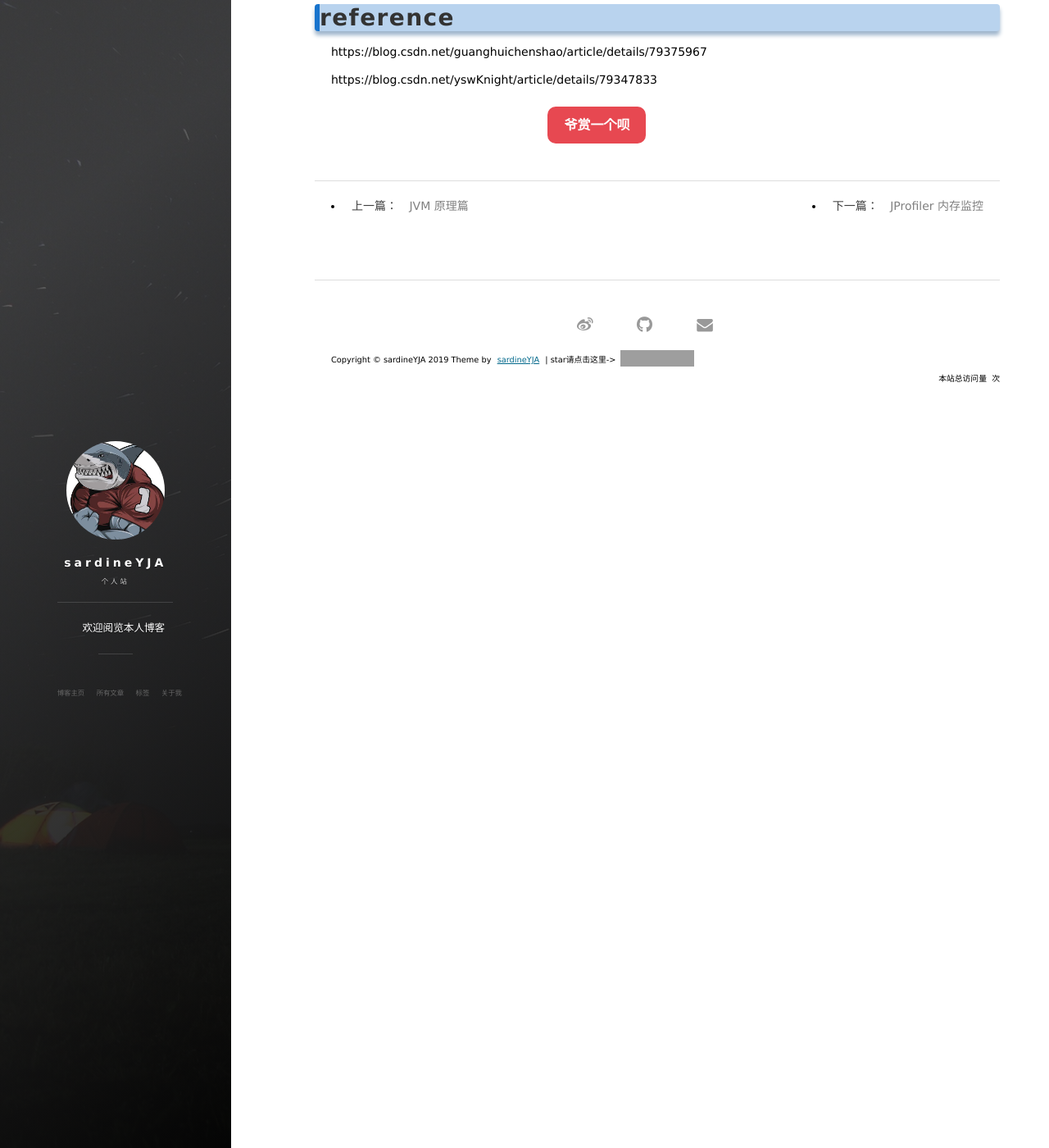
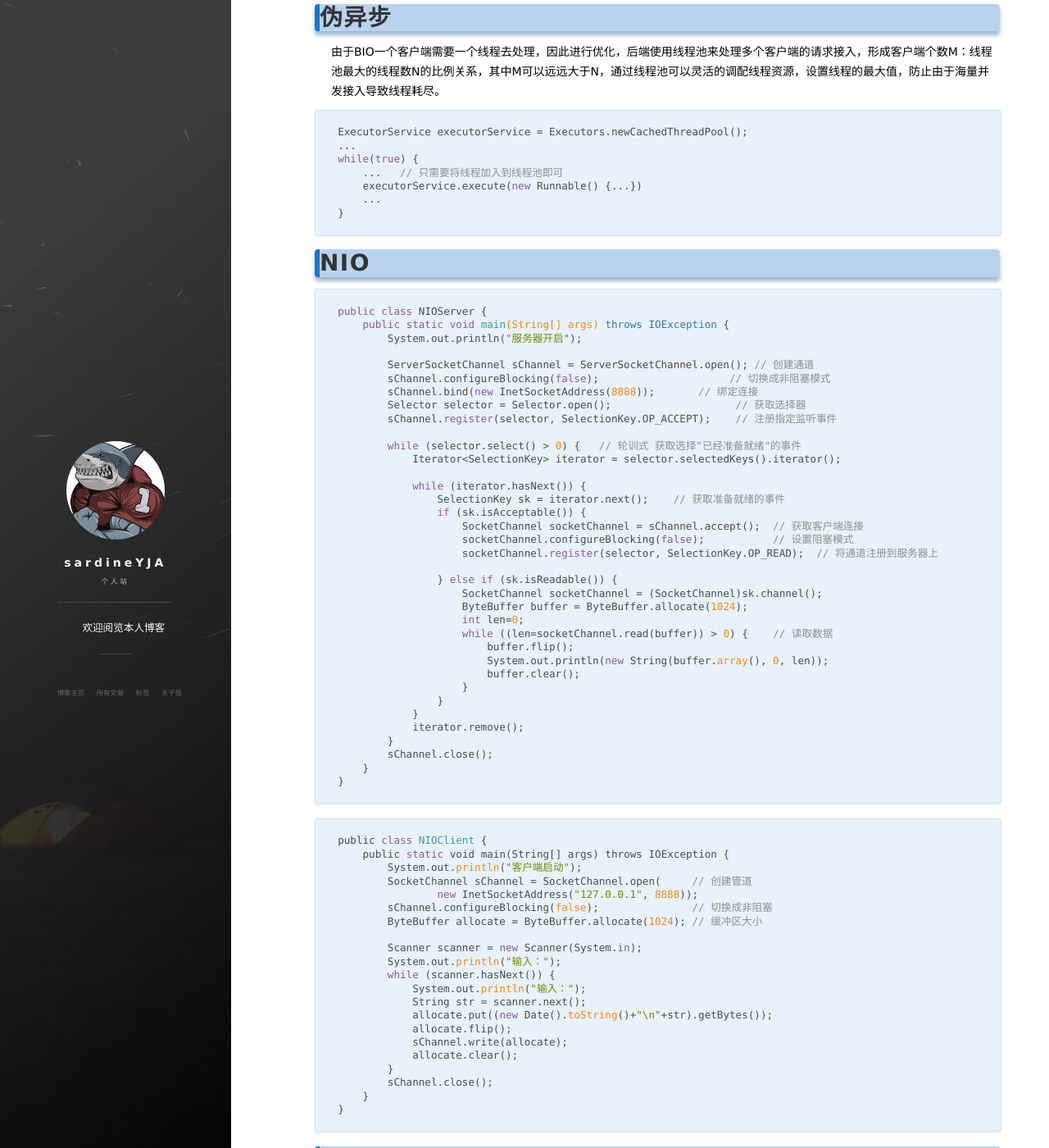
Before and after one commit to sardineYJA/sardineYJA.github.io, a Jekyll site: the page built from _posts/2018-09-17-Java-BIO-NIO-AIO.md, in a window 1280 px wide and 1400 px high, scrolled down 2419 px. Shown: the whole window at 82% size. Built offline with Jekyll 4.4.1, drawn with Linux system fonts in a browser that asks for light colours; nearby versions of some CDN libraries; a script that is not in the unit is left out; comment, search, counter and statistics services are not loaded; grey boxes are pictures that could not be loaded.

Commit message:
Update 2018-09-17-Java-BIO-NIO-AIO.md

````diff
--- a/_posts/2018-09-17-Java-BIO-NIO-AIO.md
+++ b/_posts/2018-09-17-Java-BIO-NIO-AIO.md
@@ -106,6 +106,86 @@ public class BIOClient {
 
 
 
+# 伪异步
+
+由于BIO一个客户端需要一个线程去处理，因此进行优化，后端使用线程池来处理多个客户端的请求接入，形成客户端个数M：线程池最大的线程数N的比例关系，其中M可以远远大于N，通过线程池可以灵活的调配线程资源，设置线程的最大值，防止由于海量并发接入导致线程耗尽。
+
+```java
+ExecutorService executorService = Executors.newCachedThreadPool();
+...
+while(true) {
+    ...   // 只需要将线程加入到线程池即可
+    executorService.execute(new Runnable() {...})
+    ...
+}
+```
+
+
+# NIO
+
+```java
+public class NIOServer {
+    public static void main(String[] args) throws IOException {
+        System.out.println("服务器开启");
+
+        ServerSocketChannel sChannel = ServerSocketChannel.open(); // 创建通道
+        sChannel.configureBlocking(false);                     // 切换成非阻塞模式
+        sChannel.bind(new InetSocketAddress(8888));       // 绑定连接
+        Selector selector = Selector.open();                    // 获取选择器
+        sChannel.register(selector, SelectionKey.OP_ACCEPT);    // 注册指定监听事件
+
+        while (selector.select() > 0) {   // 轮训式 获取选择"已经准备就绪"的事件
+            Iterator<SelectionKey> iterator = selector.selectedKeys().iterator();
+
+            while (iterator.hasNext()) {
+                SelectionKey sk = iterator.next();    // 获取准备就绪的事件
+                if (sk.isAcceptable()) {
+                    SocketChannel socketChannel = sChannel.accept();  // 获取客户端连接
+                    socketChannel.configureBlocking(false);           // 设置阻塞模式
+                    socketChannel.register(selector, SelectionKey.OP_READ);  // 将通道注册到服务器上
+
+                } else if (sk.isReadable()) {
+                    SocketChannel socketChannel = (SocketChannel)sk.channel();
+                    ByteBuffer buffer = ByteBuffer.allocate(1024);
+                    int len=0;
+                    while ((len=socketChannel.read(buffer)) > 0) {    // 读取数据
+                        buffer.flip();
+                        System.out.println(new String(buffer.array(), 0, len));
+                        buffer.clear();
+                    }
+                }
+            }
+            iterator.remove();
+        }
+        sChannel.close();
+    }
+}
+```
+
+```java
+public class NIOClient {
+    public static void main(String[] args) throws IOException {
+        System.out.println("客户端启动");
+        SocketChannel sChannel = SocketChannel.open(     // 创建管道
+                new InetSocketAddress("127.0.0.1", 8888));
+        sChannel.configureBlocking(false);               // 切换成非阻塞
+        ByteBuffer allocate = ByteBuffer.allocate(1024); // 缓冲区大小
+
+        Scanner scanner = new Scanner(System.in);
+        System.out.println("输入：");
+        while (scanner.hasNext()) {
+            System.out.println("输入：");
+            String str = scanner.next();
+            allocate.put((new Date().toString()+"\n"+str).getBytes());
+            allocate.flip();
+            sChannel.write(allocate);
+            allocate.clear();
+        }
+        sChannel.close();
+    }
+}
+```
+
 
 
 # reference
````
